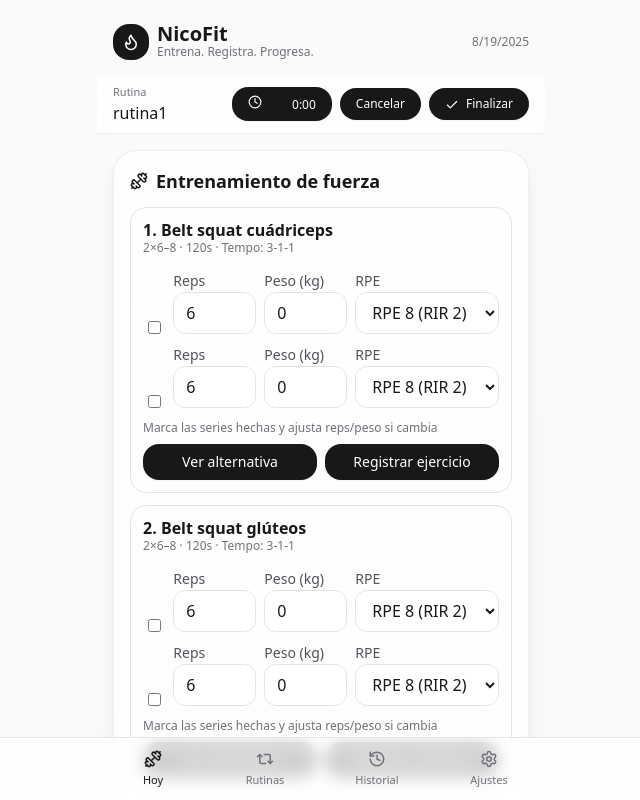
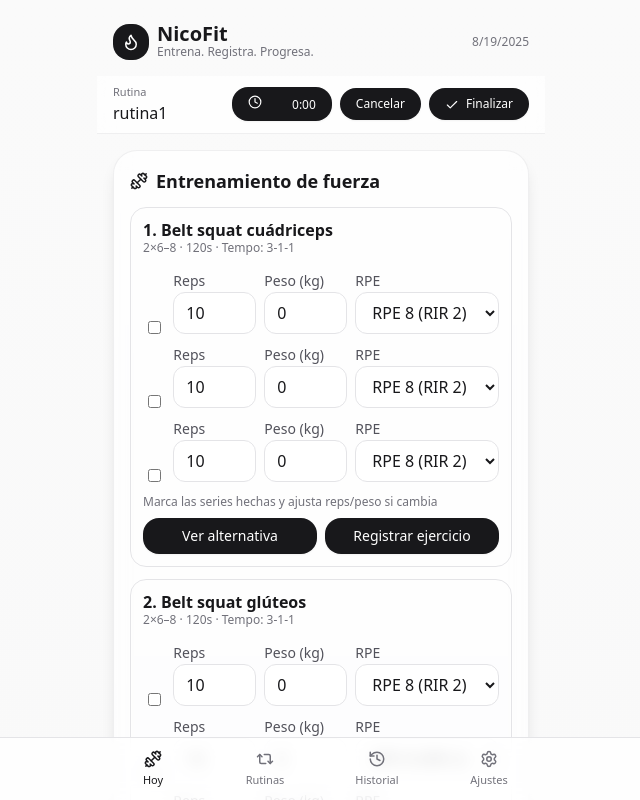
Before and after one commit to nicoschmidtj/nicofit2, a React (Vite) app: page / in a window 1280 px wide. Both pictures are taken after a click on the button "Iniciar". Shown: the top 800 px of the page, without its empty margins (319-959 px from the left). Built offline with nearby package versions, Linux system fonts and the light colour scheme.

Commit message:
Add routine weight defaults and slot-based exercise state

```diff
--- a/src/App.jsx
+++ b/src/App.jsx
@@ -488,7 +488,6 @@ export default function App() {
             weeklyVolume={weeklyVolume}
             lastActionRef={lastActionRef}
             setPrFlash={setPrFlash}
-            repo={repo}
           />
         )}
 
@@ -579,35 +578,27 @@ function tempoSugerido(category, mode) {
   return "controlado";
 }
 
-function TodayTab({ data, setData, routines, activeSession, setActiveSession, startStrength, finishStrength, flashPR, restSec, startRest, unit, setTab, weeklyVolume, lastActionRef, setPrFlash, repo }) {
+function TodayTab({ data, setData, routines, activeSession, setActiveSession, startStrength, finishStrength, flashPR, restSec, startRest, unit, setTab, weeklyVolume, lastActionRef, setPrFlash }) {
   const [routineId, setRoutineId] = useState(routines[0]?.id || "");
   useEffect(() => { if (!routineId && routines[0]) setRoutineId(routines[0].id); }, [routines, routineId]);
   const routine = routines.find((r) => r.id === (activeSession?.routineId || routineId));
 
-  const [sessionExercises, setSessionExercises] = useState([]);
   const [perExerciseState, setPerExerciseState] = useState({});
   const [sessionOverrides, setSessionOverrides] = useState({});
   const [openTimerMenu, setOpenTimerMenu] = useState(false);
   const [quickAdd, setQuickAdd] = useState({ name: "", sets: "1", reps: "", weight: "" });
 
-  // shape: { [exId]: { sets: [{checked, reps, weight, rpe}], drop?: {reps, weight}, completed: bool } }
+  const routineKey = activeSession?.routineId || routineId;
+  const exIds = useMemo(() => data.userRoutinesIndex?.[routineKey] || [], [data.userRoutinesIndex, routineKey]);
 
   useEffect(() => {
-    if (activeSession && routine) {
-      setSessionExercises(routine.exercises.map(e => ({ ...e })));
-      setPerExerciseState({});
-      setSessionOverrides({});
-    } else {
-      setSessionExercises([]);
-      setPerExerciseState({});
-      setSessionOverrides({});
-    }
-  }, [activeSession, routine]);
+    setPerExerciseState({});
+    setSessionOverrides({});
+  }, [routineKey, activeSession]);
 
   useEffect(() => {
-    if (sessionExercises.length === 0) return;
-    sessionExercises.forEach(ex => {
-      const effectiveId = sessionOverrides[ex.id] || ex.id;
+    exIds.forEach(origId => {
+      const effectiveId = sessionOverrides[origId] || origId;
       if (!data.profileByExerciseId?.[effectiveId]?.last) {
         const last = getLastUsedSetForExercise(effectiveId, data.sessions);
         if (last) {
@@ -618,26 +609,30 @@ function TodayTab({ data, setData, routines, activeSession, setActiveSession, st
         }
       }
     });
-    setPerExerciseState((prev) => {
+    setPerExerciseState(prev => {
       const copy = { ...prev };
-      for (const ex of sessionExercises) {
-        if (!copy[ex.id]) {
-          const effectiveId = sessionOverrides[ex.id] || ex.id;
-          const resolved = resolveExercise(effectiveId, data.customExercisesById);
-          if (!resolved) continue;
-          const prof = data.profileByExerciseId?.[effectiveId];
-          const baseWeight = kgOrLb(getInitialWeightForExercise(effectiveId, data, repo), unit);
-          const baseReps = resolved.mode === "reps" ? (prof?.next?.reps ?? prof?.last?.reps ?? parseRange(resolved)[0]) : (prof?.next?.reps ?? prof?.last?.reps ?? (resolved.targetTimeSec || 45));
-          copy[ex.id] = {
-            sets: Array.from({ length: resolved.targetSets || 3 }).map(() => ({ checked: false, reps: baseReps, weight: baseWeight, rpe: 8 })),
-            drop: resolved.notes?.toLowerCase().includes("drop") ? { reps: resolved.mode === "reps" ? Math.ceil((resolved.targetReps || 10) * 0.6) : 30, weight: baseWeight ? Math.round(baseWeight * 0.8) : 0 } : null,
+      exIds.forEach((origId, idx) => {
+        const effectiveId = sessionOverrides[origId] || origId;
+        const slotKey = `${routineKey}:${idx}`;
+        const resolved = resolveExercise(effectiveId, data.customExercisesById);
+        if (!resolved) return;
+        const needInit = !copy[slotKey] || copy[slotKey].effectiveExId !== effectiveId;
+        if (needInit) {
+          const baseWKg = getInitialWeightForExercise(effectiveId, routineKey, data);
+          const baseWDisplay = unit === 'lb' ? Math.round(baseWKg * 2.20462 * 4) / 4 : baseWKg;
+          const targetSets = resolved?.fixed?.targetSets || 3;
+          const repOrSec = resolved?.mode === 'reps' ? (resolved?.fixed?.targetReps || 10) : (resolved?.fixed?.targetTimeSec || 45);
+          copy[slotKey] = {
+            sets: Array.from({ length: targetSets }).map(() => ({ checked: false, reps: repOrSec, weight: baseWDisplay, rpe: 8 })),
+            drop: null,
             completed: false,
+            effectiveExId: effectiveId,
           };
         }
-      }
+      });
       return copy;
     });
-  }, [sessionExercises, unit, data.profileByExerciseId, sessionOverrides, data.sessions, repo, data.customExercisesById, setData]);
+  }, [exIds, sessionOverrides, routineKey, unit, data, setData]);
 
   const hasActive = !!activeSession;
   const startSession = () => startStrength(routineId);
@@ -651,16 +646,22 @@ function TodayTab({ data, setData, routines, activeSession, setActiveSession, st
     if (!Number.isNaN(val)) startRest(val);
   };
 
-  const viewAlternative = (origEx) => {
-    const effectiveId = sessionOverrides[origEx.id] || origEx.id;
+  const viewAlternative = (origId, idx) => {
+    const effectiveId = sessionOverrides[origId] || origId;
     const candidates = suggestAlternativesByExerciseId(effectiveId);
     if (candidates.length === 0) return alert('Sin alternativas disponibles');
     const list = candidates.map((c, i) => `${i + 1}. ${c.name}`).join('\n');
     const pick = prompt(`Alternativas:\n${list}\nNúmero?`);
-    const idx = parseInt(pick || '', 10) - 1;
-    const alt = candidates[idx];
+    const pickIdx = parseInt(pick || '', 10) - 1;
+    const alt = candidates[pickIdx];
     if (!alt) return;
-    setSessionOverrides(prev => ({ ...prev, [origEx.id]: alt.id }));
+    setSessionOverrides(prev => ({ ...prev, [origId]: alt.id }));
+    const slotKey = `${routineKey}:${idx}`;
+    setPerExerciseState(prev => {
+      const next = { ...prev };
+      delete next[slotKey];
+      return next;
+    });
     if (!data.profileByExerciseId?.[alt.id]?.last) {
       const last = getLastUsedSetForExercise(alt.id, data.sessions);
       if (last) {
@@ -670,35 +671,21 @@ function TodayTab({ data, setData, routines, activeSession, setActiveSession, st
         }));
       }
     }
-    const resolved = resolveExercise(alt.id, data.customExercisesById);
-    if (resolved) {
-      const prof = data.profileByExerciseId?.[alt.id];
-      const baseWeight = kgOrLb(getInitialWeightForExercise(alt.id, data, repo), unit);
-      const baseReps = resolved.mode === 'reps' ? (prof?.next?.reps ?? prof?.last?.reps ?? parseRange(resolved)[0]) : (prof?.next?.reps ?? prof?.last?.reps ?? (resolved.targetTimeSec || 45));
-      setPerExerciseState(p => ({
-        ...p,
-        [origEx.id]: {
-          sets: Array.from({ length: resolved.targetSets || 3 }).map(() => ({ checked: false, reps: baseReps, weight: baseWeight, rpe: 8 })),
-          drop: resolved.notes?.toLowerCase().includes('drop') ? { reps: resolved.mode === 'reps' ? Math.ceil((resolved.targetReps || 10) * 0.6) : 30, weight: baseWeight ? Math.round(baseWeight * 0.8) : 0 } : null,
-          completed: false,
-        },
-      }));
-      setActiveSession(s => s ? ({ ...s, sets: s.sets.filter(set => set.exerciseId !== effectiveId) }) : s);
-      lastActionRef.current = { exId: null, added: 0, prevCompleted: false, undo: null };
-      setPrFlash('Ejercicio reemplazado');
-      setTimeout(() => setPrFlash(''), 1000);
-    }
-  };
-
-  const registerExercise = (origEx) => {
+    setActiveSession(s => s ? ({ ...s, sets: s.sets.filter(set => set.exerciseId !== effectiveId) }) : s);
+    lastActionRef.current = { exId: null, added: 0, prevCompleted: false, undo: null };
+    setPrFlash('Ejercicio reemplazado');
+    setTimeout(() => setPrFlash(''), 1000);
+  };
+
+  const registerExercise = (origId, idx) => {
     if (!activeSession) return alert("Inicia la sesión primero");
-    const effectiveId = sessionOverrides[origEx.id] || origEx.id;
-    const ex = resolveExercise(effectiveId, data.customExercisesById);
-    const st = perExerciseState[origEx.id];
+    const slotKey = `${routineKey}:${idx}`;
+    const st = perExerciseState[slotKey];
     if (!st) return;
     if (st.completed && !confirm("Ejercicio ya registrado. ¿Registrar nuevamente?")) return;
     if (st.drop && st.sets.some((s) => !s.checked)) return alert("Completa todas las series base antes del drop-set");
-    // push sets
+    const exIdUsed = st.effectiveExId || (sessionOverrides[origId] || origId);
+    const ex = resolveExercise(exIdUsed, data.customExercisesById);
     const newSets = [];
     st.sets.forEach((s) => {
       if (s.checked) {
@@ -707,17 +694,15 @@ function TodayTab({ data, setData, routines, activeSession, setActiveSession, st
         const wkg = fromDisplayToKg(wDisp, unit);
         const rpe = parseFloat(s.rpe || 8);
         const rir = rpeToRir(rpe);
-        newSets.push({ id: uid(), exerciseId: effectiveId, mode: ex.mode, reps: repsOrSec, weightKg: wkg, rpe, rir, tempo: tempoSugerido(ex.category, ex.mode), at: Date.now() });
+        newSets.push({ id: uid(), exerciseId: exIdUsed, mode: ex.mode, reps: repsOrSec, weightKg: wkg, rpe, rir, tempo: tempoSugerido(ex.category, ex.mode), at: Date.now() });
       }
     });
     if (st.drop && st.sets.filter((x) => x.checked).length === st.sets.length) {
-      // only if last series completed
       const repsOrSec = parseInt(st.drop.reps || 0, 10);
       const wDisp = roundToNearest(parseFloat(st.drop.weight || 0), 0.25);
       const wkg = fromDisplayToKg(wDisp, unit);
-      newSets.push({ id: uid(), exerciseId: effectiveId, mode: ex.mode, reps: repsOrSec, weightKg: wkg, rpe: 10, rir: 0, tempo: tempoSugerido(ex.category, ex.mode), at: Date.now(), drop: true });
-    }
-    // Drop avanzado configurable (si no hay drop manual configurado en estado)
+      newSets.push({ id: uid(), exerciseId: exIdUsed, mode: ex.mode, reps: repsOrSec, weightKg: wkg, rpe: 10, rir: 0, tempo: tempoSugerido(ex.category, ex.mode), at: Date.now(), drop: true });
+    }
     if (!st.drop && ex.dropCfg && st.sets.filter((x)=>x.checked).length === st.sets.length) {
       const lastChecked = [...st.sets].reverse().find(s=>s.checked);
       const lastWDisp = roundToNearest(parseFloat(lastChecked?.weight||0), 0.25);
@@ -727,12 +712,11 @@ function TodayTab({ data, setData, routines, activeSession, setActiveSession, st
       const baseReps = ex.mode==='reps' ? parseInt(lastChecked?.reps || ex.targetReps || 10, 10) : (ex.targetTimeSec||30);
       const reps = Math.max(1, baseReps + (isNaN(repsOffset) ? 0 : repsOffset));
       const wkg = Math.max(0, Math.round((lastW * percent/100) * 10)/10);
-      newSets.push({ id: uid(), exerciseId: effectiveId, mode: ex.mode, reps, weightKg: wkg, rpe: 10, rir: 0, tempo: tempoSugerido(ex.category, ex.mode), at: Date.now(), drop: true });
+      newSets.push({ id: uid(), exerciseId: exIdUsed, mode: ex.mode, reps, weightKg: wkg, rpe: 10, rir: 0, tempo: tempoSugerido(ex.category, ex.mode), at: Date.now(), drop: true });
     }
     if (newSets.length === 0) return alert("Marca al menos una serie");
 
-    // PR detection vs previous
-    const bestE1 = bestE1RMForExercise(activeSession, data.sessions, effectiveId);
+    const bestE1 = bestE1RMForExercise(activeSession, data.sessions, exIdUsed);
     let raised = false;
     for (const n of newSets) {
       if (n.mode !== "time") {
@@ -744,31 +728,30 @@ function TodayTab({ data, setData, routines, activeSession, setActiveSession, st
     setActiveSession((s) => ({ ...s, sets: [...s.sets, ...newSets] }));
     const lastValid = [...newSets].reverse().find(s => !s.drop);
     if (lastValid) {
-      const prevProf = data.profileByExerciseId?.[effectiveId] || {};
+      const prevProf = data.profileByExerciseId?.[exIdUsed] || {};
       const last = { weightKg: lastValid.weightKg, reps: lastValid.reps, rir: lastValid.rir, dateISO: todayISO(), setup: prevProf.last?.setup };
       const next = calcNext({ last, ex, profile: prevProf });
-      setData(d => ({ ...d, profileByExerciseId: { ...d.profileByExerciseId, [effectiveId]: { ...prevProf, last, next } } }));
+      setData(d => ({ ...d, profileByExerciseId: { ...d.profileByExerciseId, [exIdUsed]: { ...prevProf, last, next } } }));
     }
     const wasCompleted = st.completed;
     lastActionRef.current = {
-      exId: origEx.id,
+      exId: slotKey,
       added: newSets.length,
       prevCompleted: wasCompleted,
-      undo: () => setPerExerciseState(p => ({ ...p, [origEx.id]: { ...p[origEx.id], completed: wasCompleted } }))
+      undo: () => setPerExerciseState(p => ({ ...p, [slotKey]: { ...p[slotKey], completed: wasCompleted } }))
     };
-    setPerExerciseState((p) => ({ ...p, [origEx.id]: { ...p[origEx.id], completed: true } }));
+    setPerExerciseState((p) => ({ ...p, [slotKey]: { ...p[slotKey], completed: true } }));
     setPrFlash('Ejercicio registrado');
     setTimeout(() => { setPrFlash(''); lastActionRef.current = { exId: null, added: 0, prevCompleted: false, undo: null }; }, 1000);
 
-    // no auto-start de descanso aquí
-
     if (raised) setTimeout(() => flashPR("PR 1RM estimada"), 1000);
 
-    // Superserie/Triserie: aviso y descanso compartido implícito
     if (ex.groupId) {
-      const mates = sessionExercises.filter(e=> e.groupId===ex.groupId && e.id!==ex.id);
+      const mates = exIds
+        .map((oid, j) => ({ ex: resolveExercise(sessionOverrides[oid] || oid, data.customExercisesById), idx: j }))
+        .filter(o => o.ex && o.ex.groupId === ex.groupId && o.idx !== idx);
       setTimeout(() => {
-        setPrFlash(`Superserie: ahora ${mates[0]?.name || 'siguiente del grupo'}`);
+        setPrFlash(`Superserie: ahora ${mates[0]?.ex.name || 'siguiente del grupo'}`);
         setTimeout(() => setPrFlash(''), 1000);
       }, 1000);
     }
@@ -865,10 +848,11 @@ function TodayTab({ data, setData, routines, activeSession, setActiveSession, st
 
         {hasActive && routine && (
           <div className="mt-3 space-y-3">
-            {sessionExercises.map((origEx, idx) => {
-              const effectiveId = sessionOverrides[origEx.id] || origEx.id;
+            {exIds.map((origId, idx) => {
+              const effectiveId = sessionOverrides[origId] || origId;
               const ex = resolveExercise(effectiveId, data.customExercisesById);
-              const st = perExerciseState[origEx.id] || { sets: [] };
+              const slotKey = `${routineKey}:${idx}`;
+              const st = perExerciseState[slotKey] || { sets: [] };
               const prof = data.profileByExerciseId?.[effectiveId];
               let suggestion = "";
               if (prof?.next) {
@@ -886,11 +870,11 @@ function TodayTab({ data, setData, routines, activeSession, setActiveSession, st
               if (ex.seatHeightMark > 0) setupParts.push(`Asiento ${ex.seatHeightMark}`);
               const setupText = setupParts.length ? ` · ${setupParts.join(' · ')}` : "";
               return (
-                <div key={origEx.id} className={`rounded-2xl border ${st.completed ? "border-emerald-400" : "border-zinc-200 dark:border-zinc-800"} p-3`}>
+                <div key={`${slotKey}:${effectiveId}`} className={`rounded-2xl border ${st.completed ? "border-emerald-400" : "border-zinc-200 dark:border-zinc-800"} p-3`}>
                   <div className="mb-1">
                     <div className="text-base font-semibold leading-tight">{idx + 1}. {ex.name}</div>
                     <div className="text-xs text-zinc-500">
-                      {ex.targetSets}×{ex.mode === "reps" ? (ex.targetRepsRange) : (ex.targetRepsRange || `${ex.targetTimeSec}s`)}
+                      {(ex.fixed?.targetSets || ex.targetSets)}×{ex.mode === "reps" ? (ex.fixed?.targetRepsRange || ex.targetRepsRange) : (ex.fixed?.targetRepsRange || `${ex.fixed?.targetTimeSec || ex.targetTimeSec}s`)}
                       {suggestion ? ` · Sugerencia ${suggestion}` : ""}
                       {ex.restSec ? ` · ${ex.restSec}s` : ""}
                       {` · Tempo: ${tempoSugerido(ex.category, ex.mode)}`}
@@ -906,21 +890,21 @@ function TodayTab({ data, setData, routines, activeSession, setActiveSession, st
                           <div key={i} className="grid grid-cols-12 items-end gap-2">
                             <div className="col-span-1 flex items-center justify-center">
                               <input type="checkbox" checked={!!row.checked}
-                                onChange={(e)=> setPerExerciseState(p=>({...p,[origEx.id]:{...p[origEx.id],sets:p[origEx.id].sets.map((s,j)=> j===i?{...s,checked:e.target.checked}:s)}}))}
+                                onChange={(e)=> setPerExerciseState(p=>({...p,[slotKey]:{...p[slotKey],sets:p[slotKey].sets.map((s,j)=> j===i?{...s,checked:e.target.checked}:s)}}))}
                               />
                             </div>
 
                             <div className="col-span-3">
                               <Label>{ex.mode === "reps" ? "Reps" : "Seg"}</Label>
                               <Input type="number" inputMode="numeric" value={row.reps} className="text-base"
-                                onChange={(e)=> setPerExerciseState(p=>({...p,[origEx.id]:{...p[origEx.id],sets:p[origEx.id].sets.map((s,j)=> j===i?{...s,reps:e.target.value}:s)}}))}
+                                onChange={(e)=> setPerExerciseState(p=>({...p,[slotKey]:{...p[slotKey],sets:p[slotKey].sets.map((s,j)=> j===i?{...s,reps:e.target.value}:s)}}))}
                               />
                             </div>
 
                             <div className="col-span-3">
                               <Label>Peso ({unit})</Label>
                               <Input type="number" step="0.25" inputMode="decimal" value={row.weight} className="text-base"
-                                onChange={(e)=> setPerExerciseState(p=>({...p,[origEx.id]:{...p[origEx.id],sets:p[origEx.id].sets.map((s,j)=> j===i?{...s,weight:e.target.value}:s)}}))}
+                                onChange={(e)=> setPerExerciseState(p=>({...p,[slotKey]:{...p[slotKey],sets:p[slotKey].sets.map((s,j)=> j===i?{...s,weight:e.target.value}:s)}}))}
                               />
                             </div>
 
@@ -929,7 +913,7 @@ function TodayTab({ data, setData, routines, activeSession, setActiveSession, st
                               <select
                                 className="w-full px-3 py-2 rounded-xl bg-white dark:bg-zinc-900 border border-zinc-200 dark:border-zinc-800 text-base"
                                 value={row.rpe}
-                                onChange={(e)=> setPerExerciseState(p=>({...p,[origEx.id]:{...p[origEx.id],sets:p[origEx.id].sets.map((s,j)=> j===i?{...s,rpe:parseFloat(e.target.value)}:s)}}))}
+                                onChange={(e)=> setPerExerciseState(p=>({...p,[slotKey]:{...p[slotKey],sets:p[slotKey].sets.map((s,j)=> j===i?{...s,rpe:parseFloat(e.target.value)}:s)}}))}
                               >
                                 <option value={7}>7 o+ (RIR 3+)</option>
                                 <option value={8}>RPE 8 (RIR 2)</option>
@@ -948,11 +932,11 @@ function TodayTab({ data, setData, routines, activeSession, setActiveSession, st
                       <div className="col-span-12 text-xs text-zinc-500">Drop set (última serie):</div>
                       <div className="col-span-3">
                         <Label>{ex.mode === "reps" ? "Reps" : "Seg"}</Label>
-                        <Input type="number" value={st.drop.reps} onChange={(e) => setPerExerciseState((p) => ({ ...p, [origEx.id]: { ...p[origEx.id], drop: { ...p[origEx.id].drop, reps: e.target.value } } }))} />
+                          <Input type="number" value={st.drop.reps} onChange={(e) => setPerExerciseState((p) => ({ ...p, [slotKey]: { ...p[slotKey], drop: { ...p[slotKey].drop, reps: e.target.value } } }))} />
                       </div>
                       <div className="col-span-3">
                         <Label>Peso ({unit})</Label>
-                        <Input type="number" step="0.25" inputMode="decimal" value={st.drop.weight} onChange={(e) => setPerExerciseState((p) => ({ ...p, [origEx.id]: { ...p[origEx.id], drop: { ...p[origEx.id].drop, weight: e.target.value } } }))} />
+                          <Input type="number" step="0.25" inputMode="decimal" value={st.drop.weight} onChange={(e) => setPerExerciseState((p) => ({ ...p, [slotKey]: { ...p[slotKey], drop: { ...p[slotKey].drop, weight: e.target.value } } }))} />
                       </div>
                     </div>
                   )}
@@ -961,8 +945,8 @@ function TodayTab({ data, setData, routines, activeSession, setActiveSession, st
                   <div className="mt-3">
                     <div className="mb-2 text-xs text-zinc-500">Marca las series hechas y ajusta reps/peso si cambia</div>
                     <div className="grid grid-cols-2 gap-2">
-                      <Button className="w-full text-sm" onClick={() => viewAlternative(origEx)}>Ver alternativa</Button>
-                      <Button className="w-full text-sm" onClick={() => registerExercise(origEx)}>Registrar ejercicio</Button>
+                      <Button className="w-full text-sm" onClick={() => viewAlternative(origId, idx)}>Ver alternativa</Button>
+                      <Button className="w-full text-sm" onClick={() => registerExercise(origId, idx)}>Registrar ejercicio</Button>
                     </div>
                   </div>
                   )}
--- a/src/lib/utils.js
+++ b/src/lib/utils.js
@@ -1,33 +1,40 @@
+import { getRoutineBaseDefaults, getExerciseDefaults } from './repoAdapter.js';
+
 export const roundToNearest = (val, step = 1) => Math.round(val / step) * step;
 
 export function getLastUsedSetForExercise(exId, sessions = []) {
-  const sorted = [...(sessions || [])]
-    .filter((s) => s.type === 'strength')
-    .sort((a, b) => new Date(b.dateISO) - new Date(a.dateISO));
-  for (const sess of sorted) {
-    const sets = (sess.sets || []).filter(
-      (st) => st.exerciseId === exId && st.mode === 'reps' && st.weightKg > 0
-    );
-    if (sets.length) {
-      const last = sets[sets.length - 1];
-      return { weightKg: last.weightKg, reps: last.reps, rir: last.rir, dateISO: sess.dateISO };
+  for (let i = 0; i < sessions.length; i++) {
+    const s = sessions[i];
+    if (s?.type !== 'strength') continue;
+    const sets = Array.isArray(s.sets) ? [...s.sets].reverse() : [];
+    for (const st of sets) {
+      if (st.exerciseId === exId && st.mode !== 'time' && Number.isFinite(st.weightKg) && st.weightKg > 0) {
+        return st;
+      }
     }
   }
   return null;
 }
 
-export function getInitialWeightForExercise(exId, data, repo) {
+export function round025(x) {
+  return Math.round(x / 0.25) * 0.25;
+}
+
+export function getInitialWeightForExercise(exId, routineKey, data) {
   const prof = data?.profileByExerciseId?.[exId];
-  let weight = prof?.next?.weightKg;
-  if (weight == null) weight = prof?.last?.weightKg;
-  if (weight == null) {
-    const last = getLastUsedSetForExercise(exId, data?.sessions);
-    weight = last?.weightKg;
-  }
-  if (weight == null) {
-    const ex = repo?.byId?.[exId];
-    weight = ex?.defaults?.initialWeightKg ?? ex?.fixed?.minimumWeightKg;
-  }
-  weight = weight ?? 0;
-  return roundToNearest(weight, 0.25);
+  if (Number.isFinite(prof?.next?.weightKg)) return round025(prof.next.weightKg);
+
+  const routineDefault = getRoutineBaseDefaults(routineKey, exId);
+  if (Number.isFinite(routineDefault)) return round025(routineDefault);
+
+  if (Number.isFinite(prof?.last?.weightKg)) return round025(prof.last.weightKg);
+
+  const lastSet = getLastUsedSetForExercise(exId, data?.sessions || []);
+  if (Number.isFinite(lastSet?.weightKg)) return round025(lastSet.weightKg);
+
+  const exDef = getExerciseDefaults(exId);
+  if (Number.isFinite(exDef.initialWeightKg)) return round025(exDef.initialWeightKg);
+  if (Number.isFinite(exDef.minimumWeightKg)) return round025(exDef.minimumWeightKg);
+
+  return 0;
 }
```
Also changed, not shown: src/lib/repoAdapter.js (+16 -1 lines).
